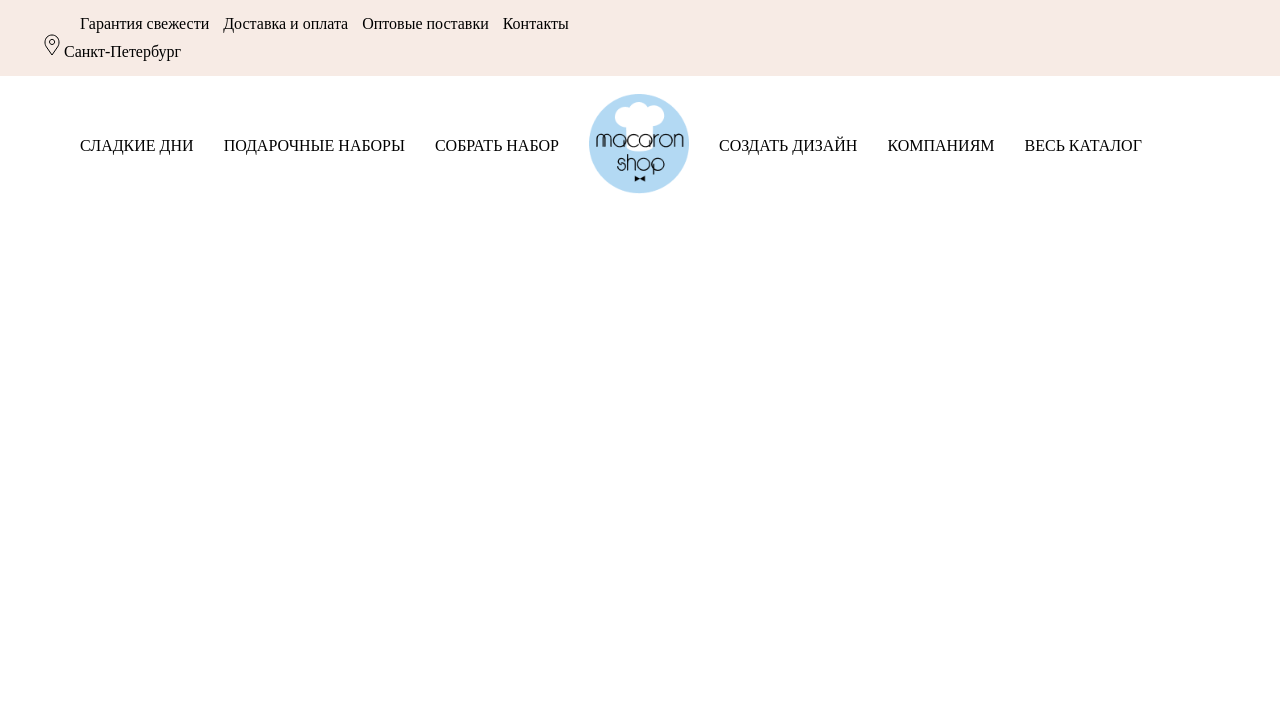
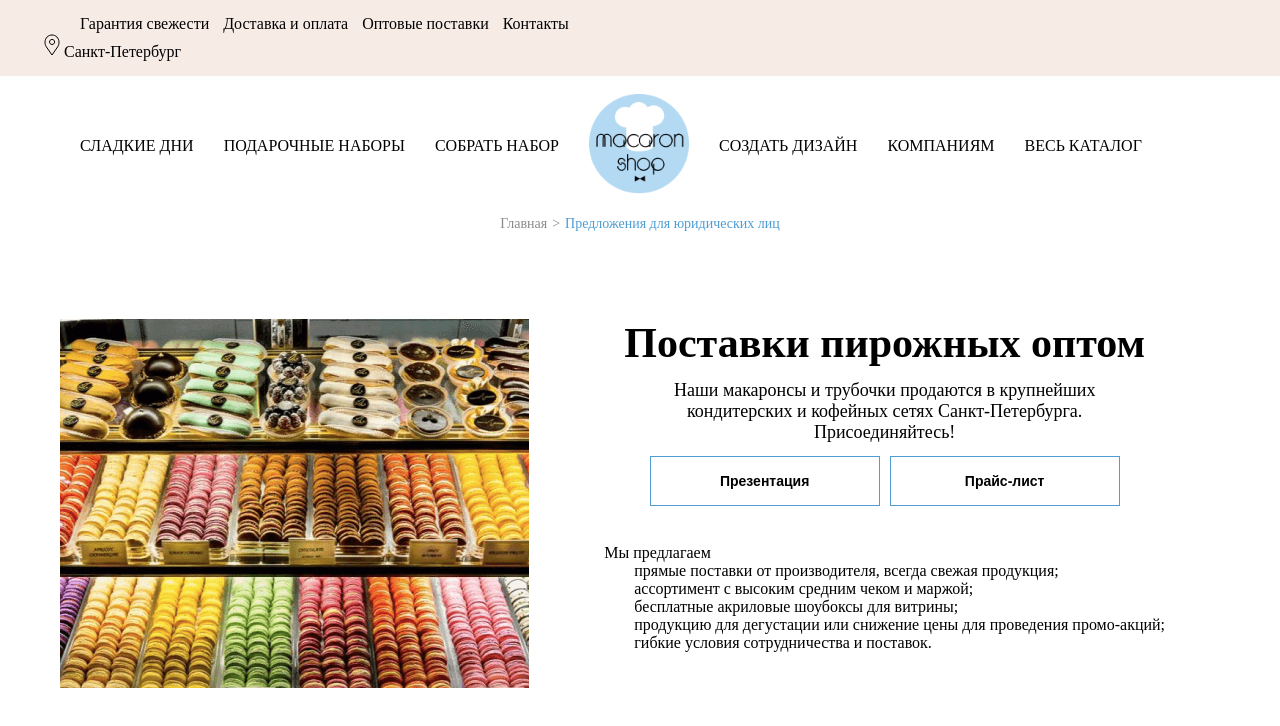
Before and after one commit to ITboo/next-macaron, a Next.js app: page /pages/wholesale in a window 1280 px wide. Shown: the top 726 px of the page. Built offline with nearby package versions, Linux system fonts and the light colour scheme.

Commit message:
feat: add wholesale-supply markup

```diff
--- a/src/app/pages/wholesale/page.tsx
+++ b/src/app/pages/wholesale/page.tsx
@@ -1,11 +1,39 @@
-//import styles from './page.module.css';
+import styles from './page.module.css';
 
 import Container from '@/app/components/Container';
 
 const Wholesale = () => {
   return (
     <section>
-      <Container></Container>
+      <Container>
+        <div className={styles.breadcrumbs}>
+          <span>Главная</span>
+          <span className={styles._active}>Предложения для юридических лиц</span>
+        </div>
+        <div className={styles['wholesale-supply']}>
+          <div className={styles['wholesale-supply__pic']}></div>
+          <div className={styles['wholesale-supply__info']}>
+            <h1 className={styles.heading}>Поставки пирожных оптом</h1>
+            <p className={styles['wholesale-supply__buyInfo']}>
+              Наши макаронсы и трубочки продаются в крупнейших кондитерских и кофейных сетях Санкт-Петербурга. Присоединяйтесь!
+            </p>
+            <div className={styles['wholesale-supply__btns-container']}>
+              <button className={styles['wholesale-supply__btn']}>Презентация</button>
+              <button className={styles['wholesale-supply__btn']}>Прайс-лист</button>
+            </div>
+            <div className={styles['wholesale-supply__description']}>
+              <span>Мы предлагаем</span>
+              <ul>
+                <li> прямые поставки от производителя, всегда свежая продукция;</li>
+                <li>ассортимент с высоким средним чеком и маржой;</li>
+                <li>бесплатные акриловые шоубоксы для витрины;</li>
+                <li>продукцию для дегустации или снижение цены для проведения промо-акций;</li>
+                <li>гибкие условия сотрудничества и поставок.</li>
+              </ul>
+            </div>
+          </div>
+        </div>
+      </Container>
     </section>
   );
 };
```
